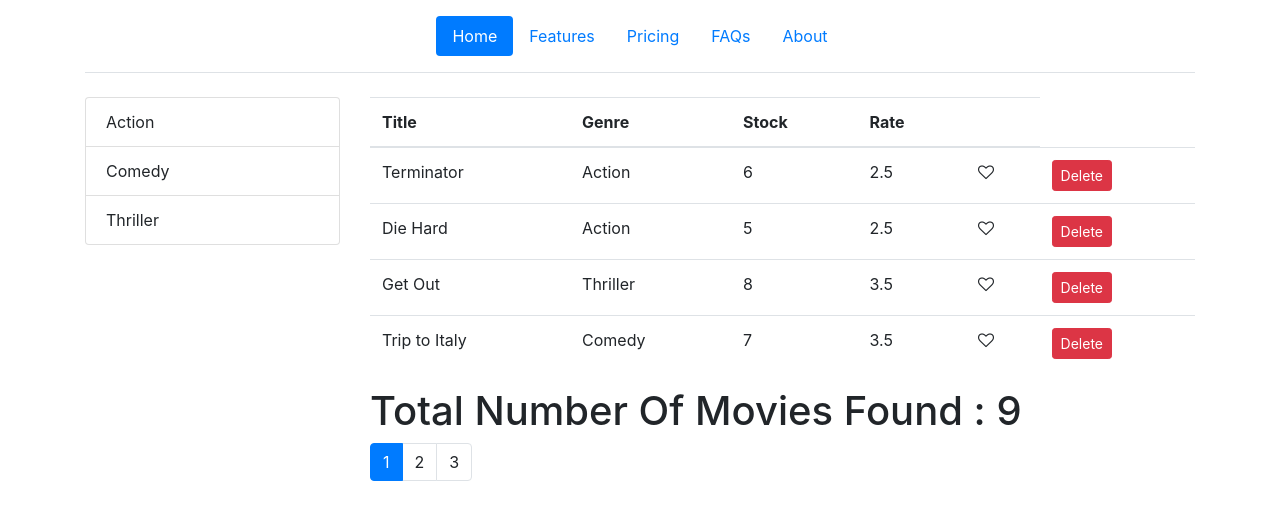
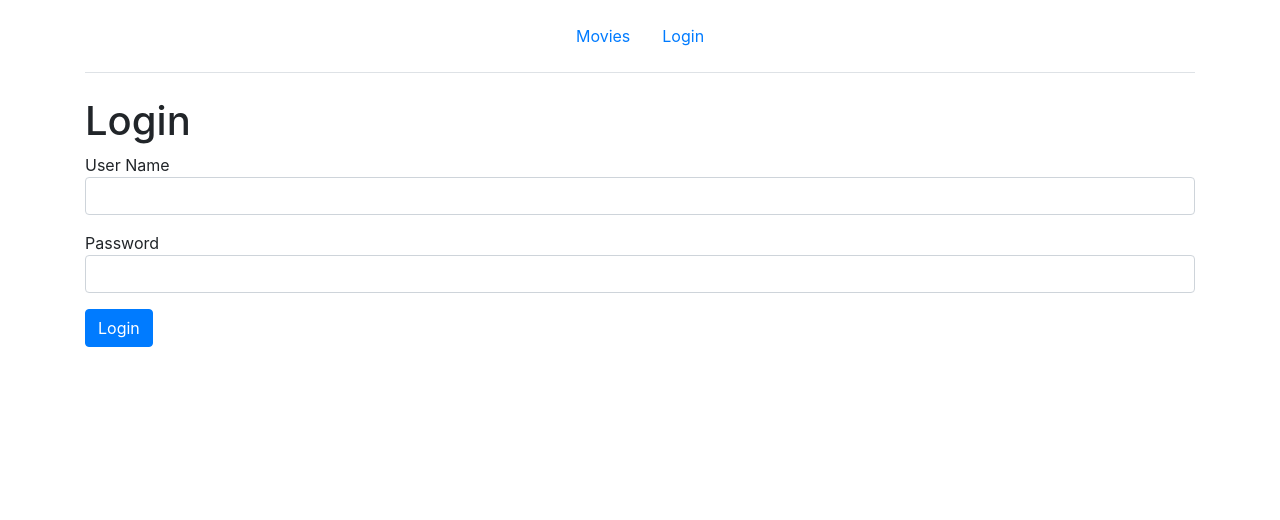
Before and after one commit to nitingargprft/vidly-reactapp, a React (Create React App) app: page /login in a window 1280 px wide. Shown: the top 520 px of the page. Built offline with nearby package versions, Linux system fonts and the light colour scheme.

Commit message:
created login form

```diff
--- a/src/App.js
+++ b/src/App.js
@@ -2,6 +2,7 @@ import './App.css';
 import React from 'react';
 import Movies from './components/movies';
 import NavBar from './components/navBar';
+import LoginForm from './components/loginForm';
 import { Route,Switch } from 'react-router-dom';
 
 
@@ -9,7 +10,9 @@ const App = () => {
   return (  <div className="container">
                 <NavBar />
                 <Switch>
-                    <Route path="/" component={Movies} />
+                    <Route path="/Movies" component={Movies} />
+                    <Route path="/login" component={LoginForm} />
+
                 </Switch>
             </div> );
 }
--- /dev/null
+++ b/src/components/loginForm.jsx
@@ -0,0 +1,27 @@
+import React, { Component } from 'react';
+
+class LoginForm extends Component {
+
+    handleSubmit = (e) => {
+        e.preventDefault();
+        console.log("form Submitted");
+    };
+
+    render() {
+        return <div><h1>Login</h1>
+        <form onSubmit={this.handleSubmit}>
+            <div className="form-group">
+                <lable htmlFor="username">User Name</lable>
+                <input id="username" type="text" className="form-control" />
+            </div>
+            <div className="form-group">
+                <lable htmlFor="password">Password</lable>
+                <input id="password" type="text" className="form-control" />
+            </div>
+            <button className="btn btn-primary">Login</button>
+        </form>
+        </div>;
+    }
+}
+
+export default LoginForm;
--- a/src/components/navBar.jsx
+++ b/src/components/navBar.jsx
@@ -4,29 +4,15 @@ const NavBar = () => {
   return (
     <header className="d-flex flex-wrap justify-content-center py-3 mb-4 border-bottom">
       <ul className="nav nav-pills">
-        <li className="nav-item">
-          <Link to="/" className="nav-link active" aria-current="page">
-            Home
+
+      <li className="nav-item">
+          <Link to="/Movies" className="nav-link">
+            Movies
           </Link>
         </li>
         <li className="nav-item">
-          <Link to="/Features" className="nav-link">
-            Features
-          </Link>
-        </li>
-        <li className="nav-item">
-          <Link to="/Pricing" className="nav-link">
-            Pricing
-          </Link>
-        </li>
-        <li className="nav-item">
-          <Link to="/FAQs" className="nav-link">
-            FAQs
-          </Link>
-        </li>
-        <li className="nav-item">
-          <Link to="/About" className="nav-link">
-            About
+          <Link to="/Login" className="nav-link">
+            Login
           </Link>
         </li>
       </ul>
```
